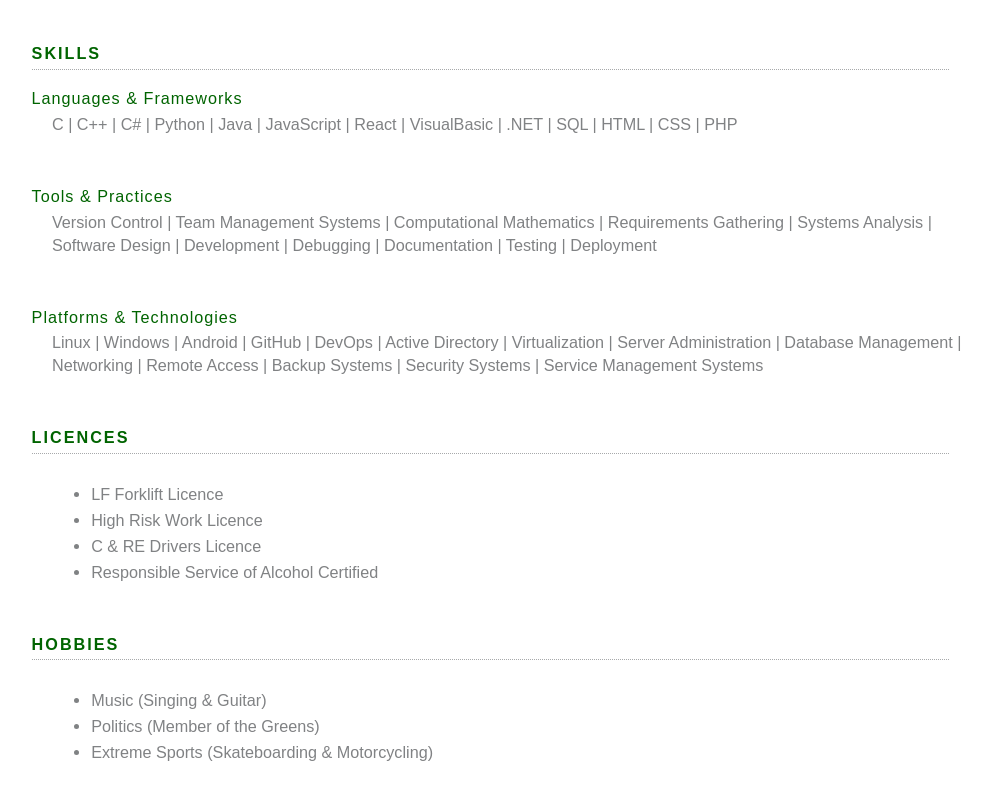
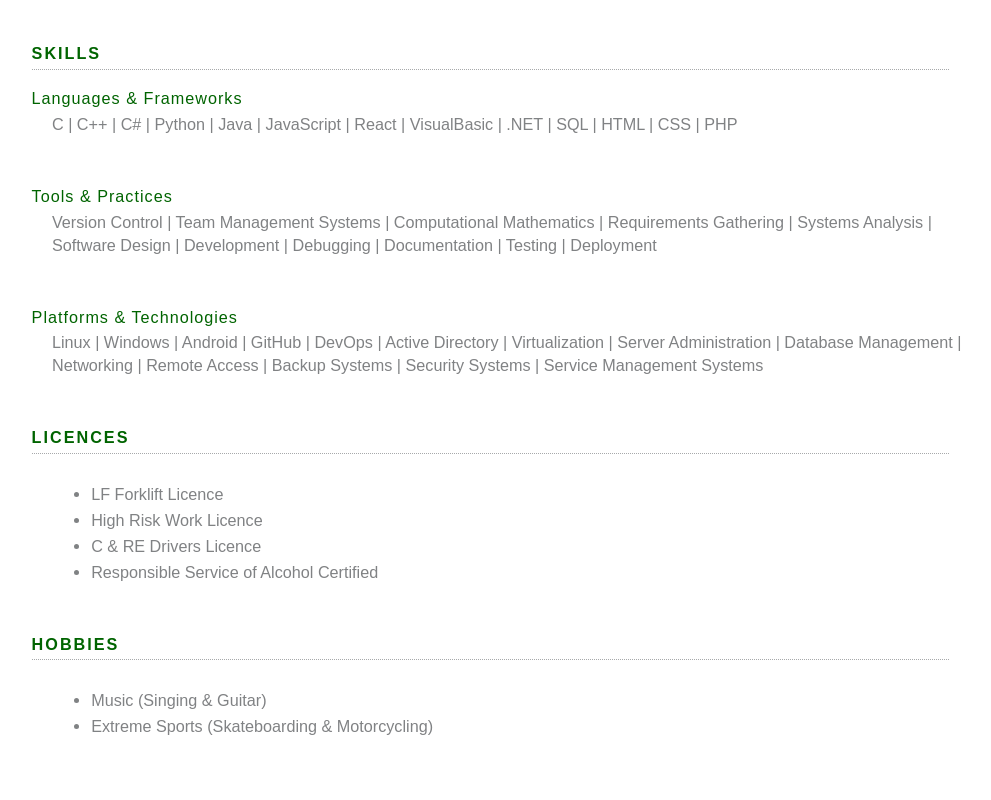
Before and after one commit to lreynolds188/Portfolio, a Next.js app: page /resume in a window 1280 px wide. Shown: the part 1931-2731 px from the top of the page, without its empty margins (99-1090 px from the left). Built offline with nearby package versions, Linux system fonts and the light colour scheme.

Commit message:
Update resume.js

```diff
--- a/pages/resume.js
+++ b/pages/resume.js
@@ -74,7 +74,6 @@ export default function Home() {
           <h2 className={styles.categoryHeaders}>Hobbies</h2><hr /><br/>
           <ul>
             <li className={styles.categoryDescription}>Music (Singing & Guitar)</li>
-            <li className={styles.categoryDescription}>Politics (Member of the Greens)</li>
             <li className={styles.categoryDescription}>Extreme Sports (Skateboarding & Motorcycling)</li>
           </ul>
         </div>
```
